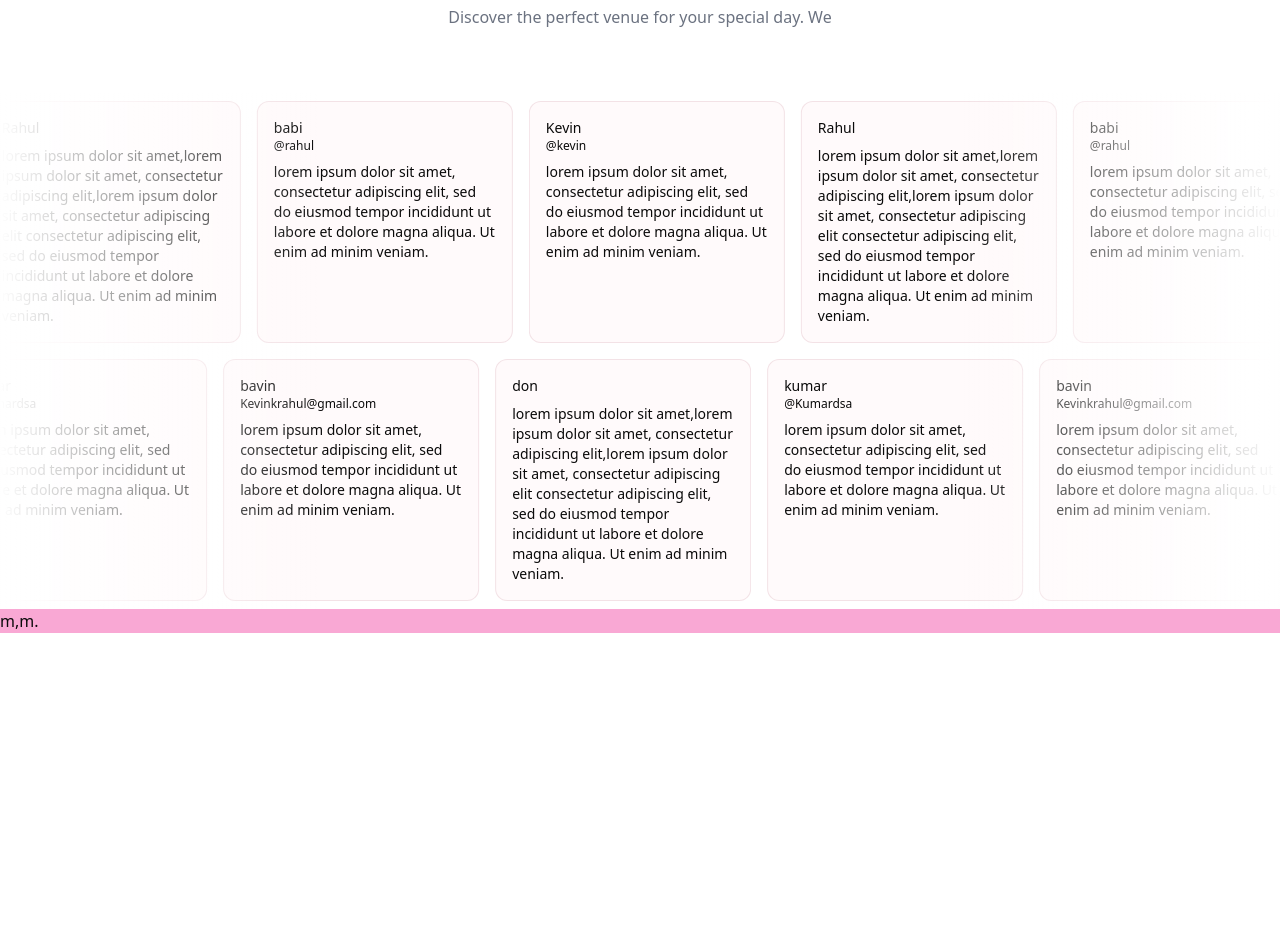
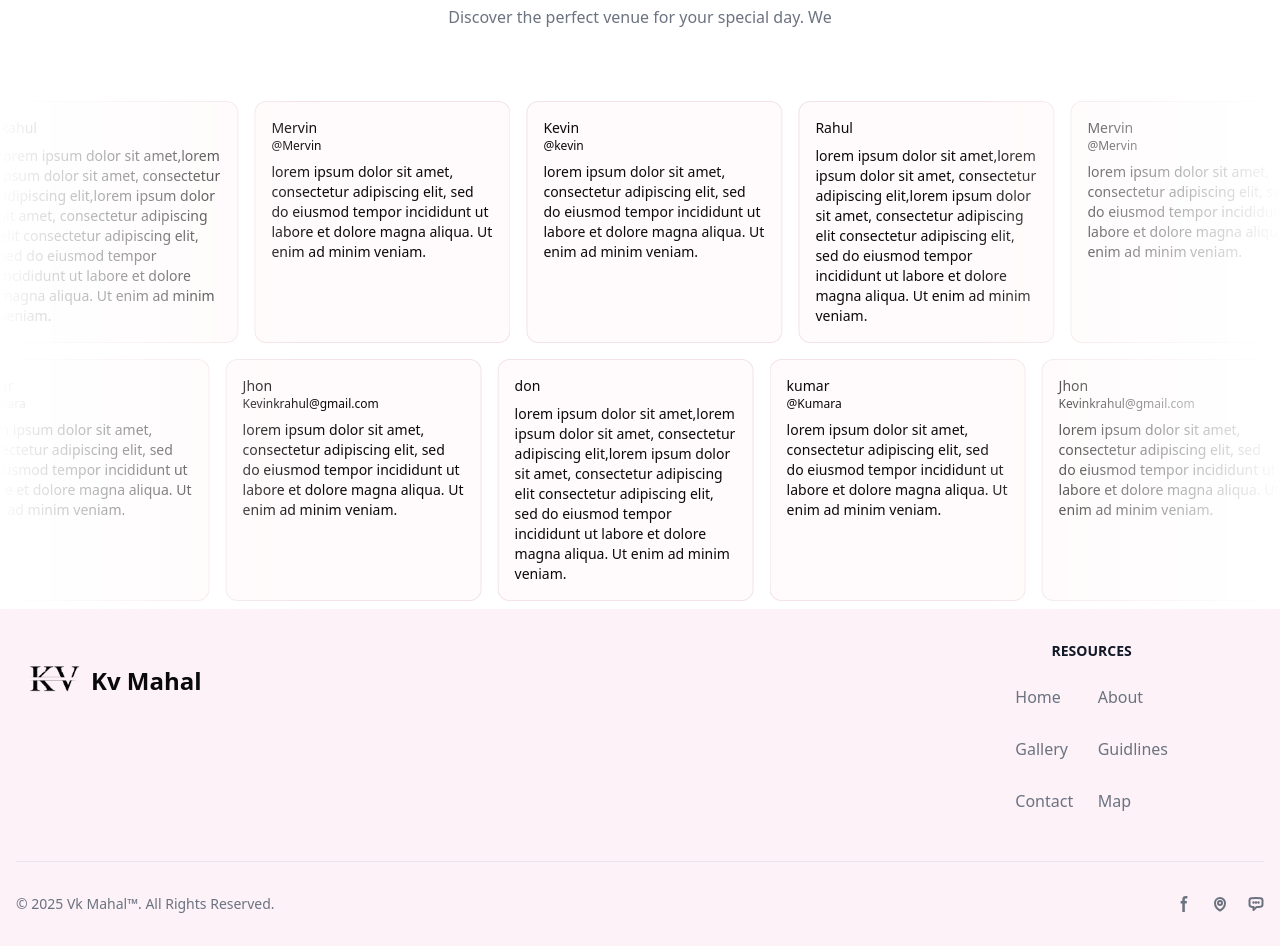
Before and after one commit to kevinkrahul/MHall-Web-Fullstack, a Next.js app: page / in a window 1280 px wide. Shown: the part 1720-2666 px from the top of the page. Before the commit the page ends 2353 px from the top, so only its background shows below. Built offline with nearby package versions, Linux system fonts and the light colour scheme.

Commit message:
Footer Done & Dark theme pink design

```diff
--- a/src/app/layout.tsx
+++ b/src/app/layout.tsx
@@ -3,7 +3,7 @@ import { ThemeProvider } from "@/components/themeprovider/theme-provider";
 import { Geist, Geist_Mono } from "next/font/google";
 import "./globals.css";
 import Header from "@/components/header/header";
-import Footer from "@/components/footer/footer";
+import Footer from "@/components/footer-component/footer";
 
 
 export const metadata: Metadata = {
@@ -28,7 +28,7 @@ export default function RootLayout({
         >
         <Header/>
           {children}
-          <Footer/>
+          <Footer />
         </ThemeProvider>
       </body>
     </html>
--- a/src/app/page.tsx
+++ b/src/app/page.tsx
@@ -31,7 +31,7 @@ export default function Home() {
               "group rounded-full border border-black/5 bg-neutral-100 text-base text-white transition-all ease-in hover:cursor-pointer hover:bg-neutral-200 dark:border-white/5 dark:bg-neutral-900 dark:hover:bg-neutral-800"
             )}
           >
-            <AnimatedShinyText className="inline-flex items-center justify-center px-4 py-1 transition ease-out hover:text-neutral-900 hover:duration-300 hover:dark:text-neutral-400">
+            <AnimatedShinyText className="inline-flex items-center justify-center px-4 py-1 transition ease-out hover:text-neutral-900 hover:duration-300 hover:dark:text-pink-300 ">
               <span>✨ Mark Us</span>
               <ArrowRightIcon className="ml-1 size-9 transition-transform duration-300 ease-in-out group-hover:translate-x-0.5" />
             </AnimatedShinyText>
--- /dev/null
+++ b/src/components/footer-component/footer.tsx
@@ -0,0 +1,191 @@
+"use client";
+
+import Image from "next/image";
+import Logo from "../../../public/logo.png";
+import Link from "next/link";
+import { Navigation } from "../header/header";
+
+const Footer = () => {
+  return (
+    <footer className="bg-pink-50 dark:bg-neutral-900 mt-[25%] md:mt-0">
+      <div className="mx-auto w-full max-w-screen-xl p-4 py-6 lg:py-8">
+        <div className="md:flex md:justify-between">
+          <div className="mb-6 md:mb-0">
+            <Link href={"/"} className="flex items-center">
+              <Image src={Logo} width={75} height={75} alt="Logo" />
+              <span className="self-center text-2xl font-semibold whitespace-nowrap dark:text-white">
+                Kv Mahal
+              </span>
+            </Link>
+          </div>
+          {/* <div className="grid grid-cols-2 gap-8 bg-slate-400 sm:gap-6 sm:grid-cols-3"> */}
+          <div className=" mr-24  ">
+            <div>
+              <h2 className="mb-6 text-sm font-semibold text-center text-gray-900 uppercase dark:text-white">
+                Resources
+              </h2>
+              <ul className="text-gray-500 grid grid-cols-2 gap-3 dark:text-gray-400 font-medium">
+                {Navigation.map((item, index) => (
+                  <li key={index} className="mb-4 hover:dark:text-pink-300">
+                    <Link
+                      href={
+                        item.toLowerCase() === "home"
+                          ? `/`
+                          : `/${item.toLowerCase()}`
+                      }
+                      className="hover:underline"
+                    >
+                      {item}
+                    </Link>
+                  </li>
+                ))}
+                <li>
+                    <Link className="hover:underline hover:dark:text-pink-300" href={""}>Map</Link></li>
+              </ul>
+            </div>
+            {/* <div>
+                  <h2 className="mb-6 text-sm font-semibold text-gray-900 uppercase dark:text-white">Follow us</h2>
+                  <ul className="text-gray-500 dark:text-gray-400 font-medium">
+                      <li className="mb-4">
+                          <a href="https://github.com/themesberg/flowbite" className="hover:underline ">Github</a>
+                      </li>
+                      <li>
+                          <a href="https://discord.gg/4eeurUVvTy" className="hover:underline">Discord</a>
+                      </li>
+                  </ul>
+              </div>
+              <div>
+                  <h2 className="mb-6 text-sm font-semibold text-gray-900 uppercase dark:text-white">Legal</h2>
+                  <ul className="text-gray-500 dark:text-gray-400 font-medium">
+                      <li className="mb-4">
+                          <a href="#" className="hover:underline">Privacy Policy</a>
+                      </li>
+                      <li>
+                          <a href="#" className="hover:underline">Terms &amp; Conditions</a>
+                      </li>
+                  </ul>
+              </div> */}
+          </div>
+        </div>
+        <hr className="my-6 border-gray-200 sm:mx-auto dark:border-gray-700 lg:my-8" />
+        <div className="sm:flex sm:items-center sm:justify-between">
+          <span className="text-sm text-gray-500 sm:text-center dark:text-gray-400">
+            © 2025{" "}
+            <a href="https://flowbite.com/" className="hover:underline">
+              Vk Mahal™
+            </a>
+            . All Rights Reserved.
+          </span>
+          <div className="flex mt-4 sm:justify-center sm:mt-0">
+            <a
+              href="#"
+              className="text-gray-500 hover:text-gray-900 dark:hover:text-pink-300"
+            >
+              <svg
+                className="w-4 h-4"
+                aria-hidden="true"
+                xmlns="http://www.w3.org/2000/svg"
+                fill="currentColor"
+                viewBox="0 0 8 19"
+              >
+                <path
+                  fillRule="evenodd"
+                  d="M6.135 3H8V0H6.135a4.147 4.147 0 0 0-4.142 4.142V6H0v3h2v9.938h3V9h2.021l.592-3H5V3.591A.6.6 0 0 1 5.592 3h.543Z"
+                  clipRule="evenodd"
+                />
+              </svg>
+              <span className="sr-only">Facebook page</span>
+            </a>
+            <a
+              href="#"
+              className="text-gray-500 hover:text-gray-900 dark:hover:text-pink-300 ms-5"
+            >
+              <svg
+                xmlns="http://www.w3.org/2000/svg"
+                fill="none"
+                viewBox="0 0 24 24"
+                strokeWidth="3"
+                stroke="currentColor"
+                className="h-4 w-4"
+              >
+                <path
+                  strokeLinecap="round"
+                  strokeLinejoin="round"
+                  d="M15 10.5a3 3 0 1 1-6 0 3 3 0 0 1 6 0Z"
+                />
+                <path
+                  strokeLinecap="round"
+                  strokeLinejoin="round"
+                  d="M19.5 10.5c0 7.142-7.5 11.25-7.5 11.25S4.5 17.642 4.5 10.5a7.5 7.5 0 1 1 15 0Z"
+                />
+              </svg>
+
+              <span className="sr-only">Map</span>
+            </a>
+            <a
+              href="#"
+              className="text-gray-500 hover:text-gray-900 dark:hover:text-pink-300 ms-5"
+            >
+              <svg
+                xmlns="http://www.w3.org/2000/svg"
+                fill="none"
+                viewBox="0 0 24 24"
+                strokeWidth="3"
+                stroke="currentColor"
+                className="h-4 w-4"
+              >
+                <path
+                  strokeLinecap="round"
+                  strokeLinejoin="round"
+                  d="M8.625 9.75a.375.375 0 1 1-.75 0 .375.375 0 0 1 .75 0Zm0 0H8.25m4.125 0a.375.375 0 1 1-.75 0 .375.375 0 0 1 .75 0Zm0 0H12m4.125 0a.375.375 0 1 1-.75 0 .375.375 0 0 1 .75 0Zm0 0h-.375m-13.5 3.01c0 1.6 1.123 2.994 2.707 3.227 1.087.16 2.185.283 3.293.369V21l4.184-4.183a1.14 1.14 0 0 1 .778-.332 48.294 48.294 0 0 0 5.83-.498c1.585-.233 2.708-1.626 2.708-3.228V6.741c0-1.602-1.123-2.995-2.707-3.228A48.394 48.394 0 0 0 12 3c-2.392 0-4.744.175-7.043.513C3.373 3.746 2.25 5.14 2.25 6.741v6.018Z"
+                />
+              </svg>
+
+              <span className="sr-only">Whatsapp Message</span>
+            </a>
+            {/* <a
+              href="#"
+              className="text-gray-500 hover:text-gray-900 dark:hover:text-pink-300 ms-5"
+            >
+              <svg
+                className="w-4 h-4"
+                aria-hidden="true"
+                xmlns="http://www.w3.org/2000/svg"
+                fill="currentColor"
+                viewBox="0 0 20 20"
+              >
+                <path
+                  fillRule="evenodd"
+                  d="M10 .333A9.911 9.911 0 0 0 6.866 19.65c.5.092.678-.215.678-.477 0-.237-.01-1.017-.014-1.845-2.757.6-3.338-1.169-3.338-1.169a2.627 2.627 0 0 0-1.1-1.451c-.9-.615.07-.6.07-.6a2.084 2.084 0 0 1 1.518 1.021 2.11 2.11 0 0 0 2.884.823c.044-.503.268-.973.63-1.325-2.2-.25-4.516-1.1-4.516-4.9A3.832 3.832 0 0 1 4.7 7.068a3.56 3.56 0 0 1 .095-2.623s.832-.266 2.726 1.016a9.409 9.409 0 0 1 4.962 0c1.89-1.282 2.717-1.016 2.717-1.016.366.83.402 1.768.1 2.623a3.827 3.827 0 0 1 1.02 2.659c0 3.807-2.319 4.644-4.525 4.889a2.366 2.366 0 0 1 .673 1.834c0 1.326-.012 2.394-.012 2.72 0 .263.18.572.681.475A9.911 9.911 0 0 0 10 .333Z"
+                  clipRule="evenodd"
+                />
+              </svg>
+              <span className="sr-only">GitHub account</span>
+            </a>
+            <a
+              href="#"
+              className="text-gray-500 hover:text-gray-900 dark:hover:text-pink-300 ms-5"
+            >
+              <svg
+                className="w-4 h-4"
+                aria-hidden="true"
+                xmlns="http://www.w3.org/2000/svg"
+                fill="currentColor"
+                viewBox="0 0 20 20"
+              >
+                <path
+                  fillRule="evenodd"
+                  d="M10 0a10 10 0 1 0 10 10A10.009 10.009 0 0 0 10 0Zm6.613 4.614a8.523 8.523 0 0 1 1.93 5.32 20.094 20.094 0 0 0-5.949-.274c-.059-.149-.122-.292-.184-.441a23.879 23.879 0 0 0-.566-1.239 11.41 11.41 0 0 0 4.769-3.366ZM8 1.707a8.821 8.821 0 0 1 2-.238 8.5 8.5 0 0 1 5.664 2.152 9.608 9.608 0 0 1-4.476 3.087A45.758 45.758 0 0 0 8 1.707ZM1.642 8.262a8.57 8.57 0 0 1 4.73-5.981A53.998 53.998 0 0 1 9.54 7.222a32.078 32.078 0 0 1-7.9 1.04h.002Zm2.01 7.46a8.51 8.51 0 0 1-2.2-5.707v-.262a31.64 31.64 0 0 0 8.777-1.219c.243.477.477.964.692 1.449-.114.032-.227.067-.336.1a13.569 13.569 0 0 0-6.942 5.636l.009.003ZM10 18.556a8.508 8.508 0 0 1-5.243-1.8 11.717 11.717 0 0 1 6.7-5.332.509.509 0 0 1 .055-.02 35.65 35.65 0 0 1 1.819 6.476 8.476 8.476 0 0 1-3.331.676Zm4.772-1.462A37.232 37.232 0 0 0 13.113 11a12.513 12.513 0 0 1 5.321.364 8.56 8.56 0 0 1-3.66 5.73h-.002Z"
+                  clipRule="evenodd"
+                />
+              </svg>
+              <span className="sr-only">Dribbble account</span>
+            </a> */}
+          </div>
+        </div>
+      </div>
+    </footer>
+  );
+};
+
+export default Footer;
--- a/src/components/footer/footer.tsx
+++ /dev/null
@@ -1,11 +0,0 @@
-"use client";
-
-const Footer = () => {
-  return (
-    <footer className="bg-pink-300">
-m,m.
-    </footer>
-  )
-}
-
-export default Footer
--- a/src/components/header/header.tsx
+++ b/src/components/header/header.tsx
@@ -93,7 +93,7 @@ const Header = () => {
                 <div>
                   {Navigation.map((item, index) => (
                     <div key={index}>
-                      <Link href={`/${item.toLowerCase()}`}>
+                      <Link href={ item.toLowerCase()==='home'?`/`:`/${item.toLowerCase()}`}>
                         <Button variant={"ghost"}>{item}</Button>
                       </Link>
                     </div>
--- a/src/components/toggle-theme/theme-switch.tsx
+++ b/src/components/toggle-theme/theme-switch.tsx
@@ -18,8 +18,8 @@ export function ModeToggle() {
   return (
     <DropdownMenu>
       <DropdownMenuTrigger asChild>
-        <Button variant="outline" size="icon">
-          <Sun className="h-[1.2rem] w-[1.2rem] rotate-0 scale-100 transition-all dark:-rotate-90 dark:scale-0" />
+        <Button variant="outline" size="icon" className="hover:dark:bg-pink-300/[.2]">
+          <Sun className="h-[1.2rem] w-[1.2rem]  rotate-0 scale-100 transition-all dark:-rotate-90 dark:scale-0" />
           <Moon className="absolute h-[1.2rem] w-[1.2rem] rotate-90 scale-0 transition-all dark:rotate-0 dark:scale-100" />
           <span className="sr-only">Toggle theme</span>
         </Button>
--- a/src/components/ui/aminities.tsx
+++ b/src/components/ui/aminities.tsx
@@ -100,10 +100,10 @@ const Feature = ({
       )}
     >
       {index < 6 && (
-        <div className="opacity-0 group-hover/feature:opacity-100 transition duration-200 absolute inset-0 h-full w-full bg-gradient-to-t from-neutral-100 dark:from-neutral-800 to-transparent pointer-events-none" />
+        <div className="opacity-0 group-hover/feature:opacity-100 transition duration-200 absolute inset-0 h-full w-full bg-gradient-to-t from-neutral-100 dark:from-pink-300/[.2] to-transparent pointer-events-none" />
       )}
       {index >= 3 && (
-        <div className="opacity-0 group-hover/feature:opacity-100 transition duration-200 absolute inset-0 h-full w-full bg-gradient-to-b from-neutral-100 dark:from-neutral-800 to-transparent pointer-events-none" />
+        <div className="opacity-0 group-hover/feature:opacity-100 transition duration-200 absolute inset-0 h-full w-full bg-gradient-to-b from-neutral-100 dark:from-pink-300/[.2] to-transparent pointer-events-none" />
       )}
       <div className="mb-4 relative z-10 px-10 text-neutral-600 dark:text-neutral-400">
         {icon}
--- a/src/components/ui/navigation-menu.tsx
+++ b/src/components/ui/navigation-menu.tsx
@@ -41,7 +41,7 @@ NavigationMenuList.displayName = NavigationMenuPrimitive.List.displayName
 const NavigationMenuItem = NavigationMenuPrimitive.Item
 
 const navigationMenuTriggerStyle = cva(
-  "group inline-flex h-9 w-max items-center justify-center rounded-md bg-pink-50 dark:bg-neutral-900 px-4 py-2 text-sm font-medium transition-colors hover:bg-white hover:text-accent-foreground focus:bg-accent focus:text-accent-foreground focus:outline-none disabled:pointer-events-none disabled:opacity-50 data-[active]:bg-accent/50 data-[state=open]:bg-accent/50"
+  "group inline-flex h-9 w-max items-center justify-center rounded-md bg-pink-50 dark:bg-neutral-900 px-4 py-2 text-sm font-medium transition-colors hover:bg-white hover:dark:text-pink-300 hover:text-accent-foreground focus:bg-accent focus:text-accent-foreground focus:outline-none disabled:pointer-events-none disabled:opacity-50 data-[active]:bg-accent/50 data-[state=open]:bg-accent/50"
 )
 
 const NavigationMenuTrigger = React.forwardRef<
--- a/src/components/ui/testimonialcard.tsx
+++ b/src/components/ui/testimonialcard.tsx
@@ -21,21 +21,21 @@ const reviews =[
 
     {
         id:3,
-      name:"babi",
+      name:"Mervin",
       img: "https://avatar.vercel.sh/jane",
-      username:"@rahul",
+      username:"@Mervin",
       body:"lorem ipsum dolor sit amet, consectetur adipiscing elit, sed do eiusmod tempor incididunt ut labore et dolore magna aliqua. Ut enim ad minim veniam."
     },
     {
         id:4,
       name:"kumar",
       img: "https://avatar.vercel.sh/jane",
-      username:"@Kumardsa",
+      username:"@Kumara",
       body:"lorem ipsum dolor sit amet, consectetur adipiscing elit, sed do eiusmod tempor incididunt ut labore et dolore magna aliqua. Ut enim ad minim veniam."
     },
     {
         id:5,
-      name:"bavin",
+      name:"Jhon",
       img: "https://avatar.vercel.sh/jane",
       username:"Kevinkrahul@gmail.com",
       body:"lorem ipsum dolor sit amet, consectetur adipiscing elit, sed do eiusmod tempor incididunt ut labore et dolore magna aliqua. Ut enim ad minim veniam."
@@ -76,7 +76,7 @@ const ReviewCard = ({
           // light styles
           "border-rose-900/[.1] bg-rose-300/[.05] hover:bg-gray-950/[.05]",
           // dark styles
-          "dark:border-gray-50/[.1] dark:bg-gray-50/[.10] dark:hover:bg-gray-50/[.15]",
+          "dark:border-gray-50/[.1] dark:bg-gray-50/[.10] dark:hover:bg-pink-300/[.2]",
         )}
       >
         <div className="flex flex-row items-center gap-2">
```
